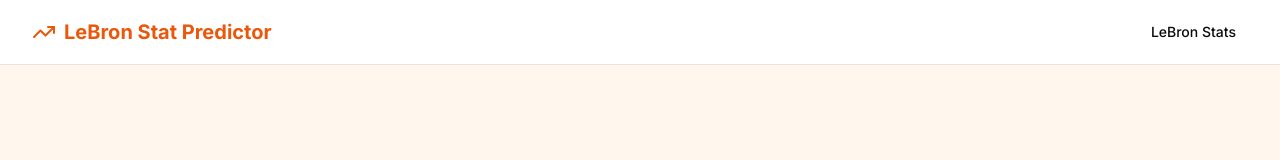
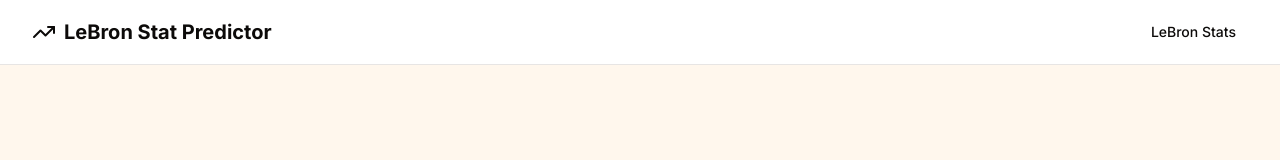
Before and after one commit to nicholaschen09/lebron-stat-predictor, a Next.js app: page / in a window 1280 px wide. Shown: the top 160 px of the page. Built offline with nearby package versions, Linux system fonts and the light colour scheme.

Commit message:
fix title colour

```diff
--- a/app/page.tsx
+++ b/app/page.tsx
@@ -14,7 +14,7 @@ export default function Home() {
     <div className="flex min-h-screen flex-col">
       <header className="sticky top-0 z-50 w-full border-b bg-background/95 backdrop-blur supports-[backdrop-filter]:bg-background/60">
         <div className="container flex h-16 items-center space-x-4 sm:justify-between sm:space-x-0">
-          <div className="flex gap-2 items-center text-xl font-bold text-orange-600">
+          <div className="flex gap-2 items-center text-xl font-bold">
             <TrendingUp className="h-6 w-6" />
             <span>LeBron Stat Predictor</span>
           </div>
@@ -35,7 +35,7 @@ export default function Home() {
             <div className="grid gap-6 lg:grid-cols-[1fr_400px] lg:gap-12 xl:grid-cols-[1fr_500px]">
               <div className="flex flex-col justify-center space-y-4">
                 <div className="space-y-2">
-                  <h1 className="text-3xl font-bold tracking-tighter sm:text-5xl xl:text-6xl/none">
+                  <h1 className="text-3xl font-bold tracking-tighter sm:text-5xl xl:text-6xl/none text-black">
                     Predict LeBron&apos;s 2024-25 Season Stats
                   </h1>
                   <p className="max-w-[600px] text-gray-500 md:text-xl">
```
